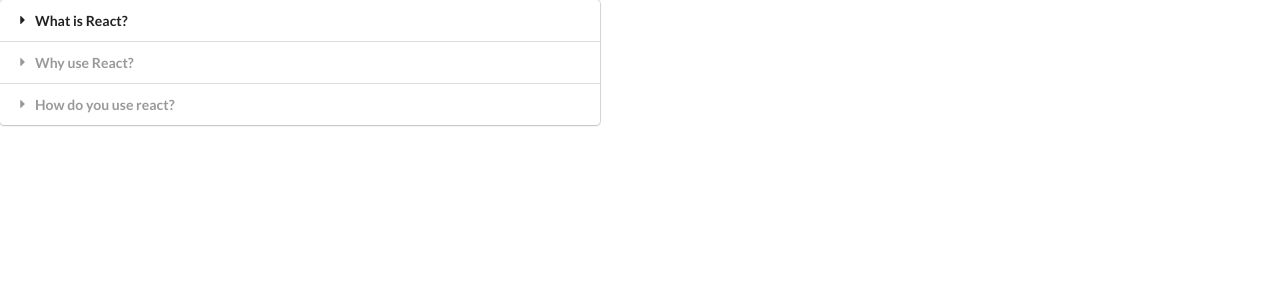
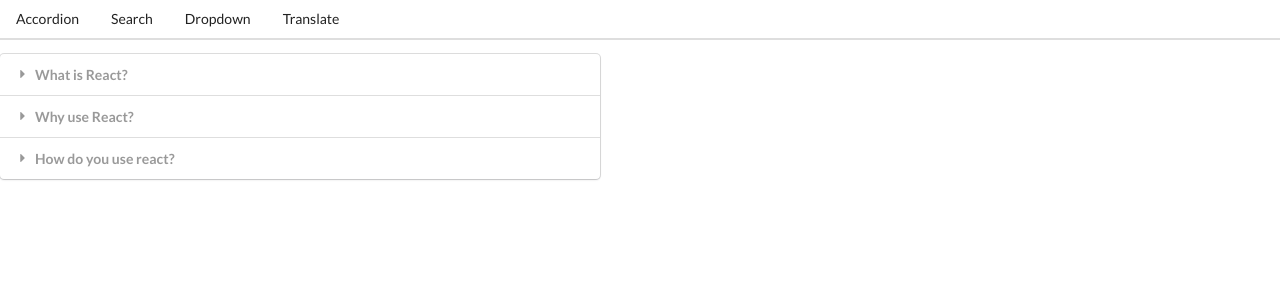
Before and after one commit to chall298/widgets, a React (Create React App) app: page / in a window 1280 px wide. Shown: the top 300 px of the page. Built offline with nearby package versions, Linux system fonts and the light colour scheme.

Commit message:
added a header with links for each view

```diff
--- a/src/App.js
+++ b/src/App.js
@@ -4,6 +4,7 @@
 import Dropdown from './components/Dropdown'
 import Translate from './components/Translate'
 import Route from './components/Route'
+import Header from './components/Header'
 
 const items = [
     {
@@ -35,41 +36,42 @@
     }
 ];
 
-const showAccordion = () => {
-    if (window.location.pathname === '/') {
-        return <Accordion items={items}/>;
-    }
-}
+// const showAccordion = () => {
+//     if (window.location.pathname === '/') {
+//         return <Accordion items={items}/>;
+//     }
+// }
 
-const showList = () => {
-    if (window.location.pathname === '/list') {
-        return <Search />;
-    }
-};
+// const showList = () => {
+//     if (window.location.pathname === '/list') {
+//         return <Search />;
+//     }
+// };
 
-const showDropdown = () => {
-    if (window.location.pathname === '/dropdown') {
-        return <Dropdown />
-    }
-}
+// const showDropdown = () => {
+//     if (window.location.pathname === '/dropdown') {
+//         return <Dropdown />
+//     }
+// }
 
-const showTranslate = () => {
-    if (window.location.pathname === '/translate') {
-        return <Translate />
-    }
-}
+// const showTranslate = () => {
+//     if (window.location.pathname === '/translate') {
+//         return <Translate />
+//     }
+// }
 
-const showComponent = (route, component) => {
-    return window.location.pathname === route
-    ? component
-    : null;
-};
+// const showComponent = (route, component) => {
+//     return window.location.pathname === route
+//     ? component
+//     : null;
+// };
 
 export default () => {
     const [selected, setSelected] = useState(options[0])
 
     return  (
     <div>
+        <Header />
         <Route path="/">
             <Accordion items={items}/>
         </Route>
--- /dev/null
+++ b/src/components/Header.js
@@ -0,0 +1,23 @@
+import React from 'react';
+import Link from  './Link';
+
+const Header = () => {
+    return (
+        <div className="ui secondary pointing menu">
+            <Link href="/" className="item">
+                Accordion
+            </Link>
+            <Link href="/list" className="item">
+                Search
+            </Link>
+            <Link href="/dropdown" className="item">
+                Dropdown
+            </Link>
+            <Link href="/translate" className="item">
+                Translate
+            </Link>
+        </div>
+    );
+}
+
+export default Header;
--- /dev/null
+++ b/src/components/Link.js
@@ -0,0 +1,13 @@
+import React from 'react';
+
+const Link = ({ className, href, children }) => {
+    const onClick = (event) => {
+        event.preventDefault();
+    };
+
+    return <a onClick={onClick} className={className} href={href}>
+                {children}
+            </a>
+};
+
+export default Link;
```
Also changed, not shown: 1 other file (tests, documents, lock files or other folders).
